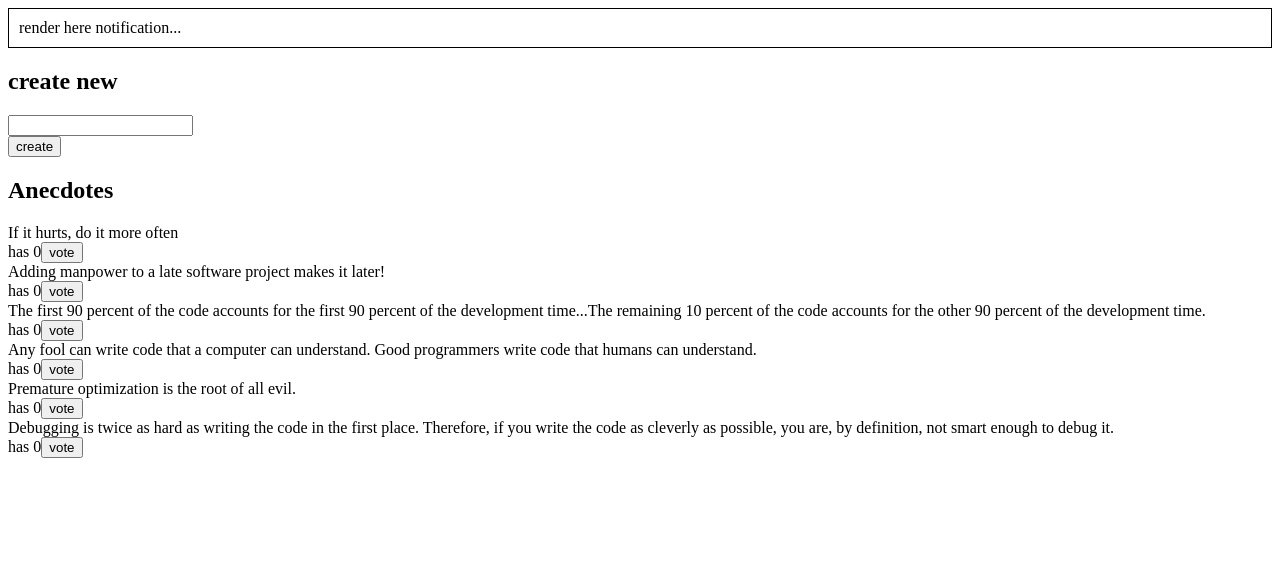
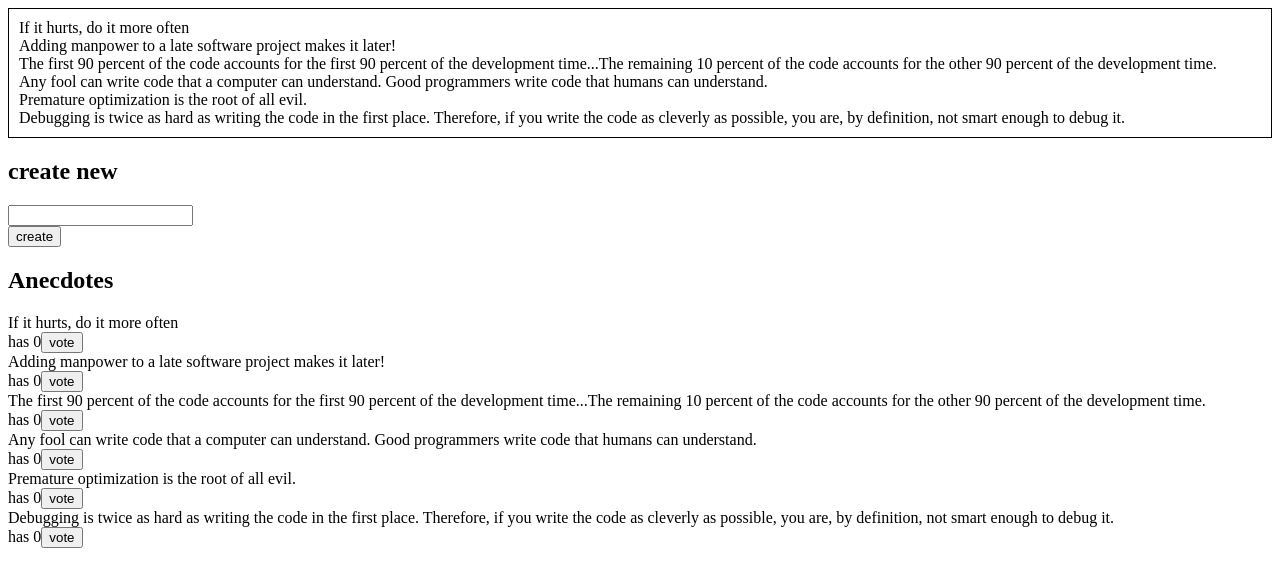
Before and after one commit to MyatKaungKyaw/fullstackopen-part6, a React (Create React App) app in the folder redux-anecdotes/: page / in a window 1280 px wide. Shown: the top 586 px of the page. Built offline with nearby package versions, Linux system fonts and the light colour scheme.

Commit message:
add useSelector in notification

```diff
--- a/redux-anecdotes/src/components/Notification.js
+++ b/redux-anecdotes/src/components/Notification.js
@@ -1,4 +1,9 @@
+import { useSelector } from 'react-redux'
+
 const Notification = () => {
+  const notification = useSelector(({ anecdotes }) => (
+    anecdotes.map(anecdote => <div key={anecdote.id}>{anecdote.content}</div>)
+  ))
   const style = {
     border: 'solid',
     padding: 10,
@@ -6,7 +11,7 @@ const Notification = () => {
   }
   return (
     <div style={style}>
-      render here notification...
+      {notification}
     </div>
   )
 }
```
